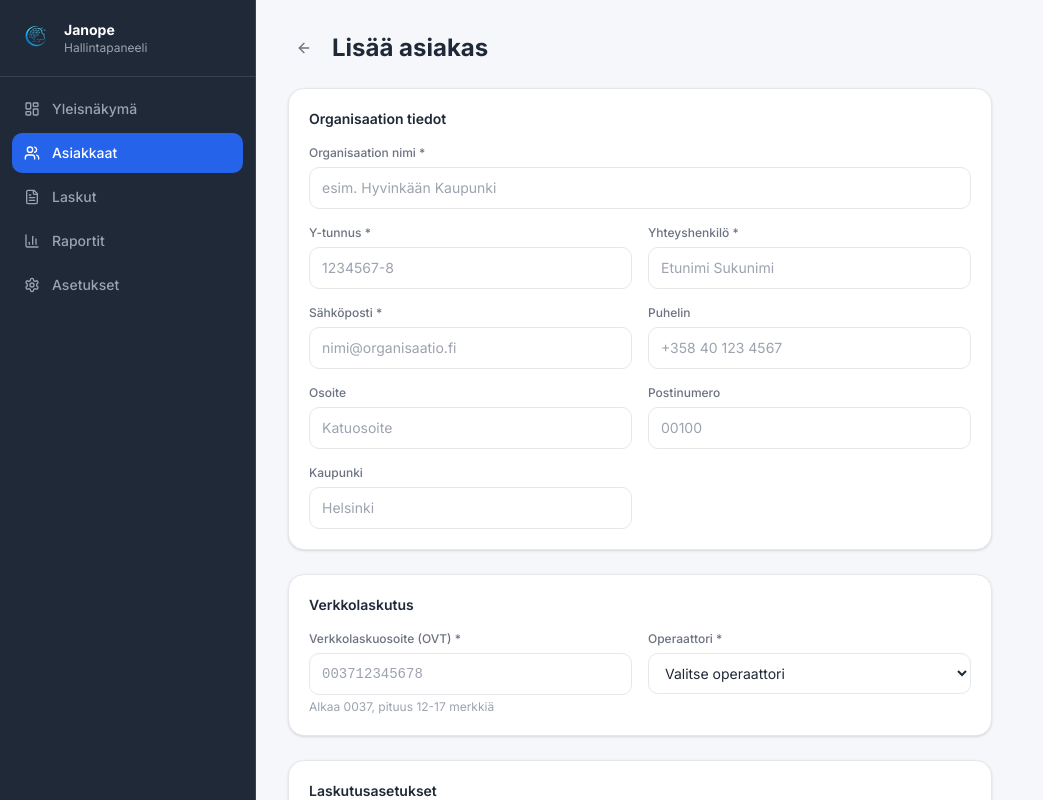
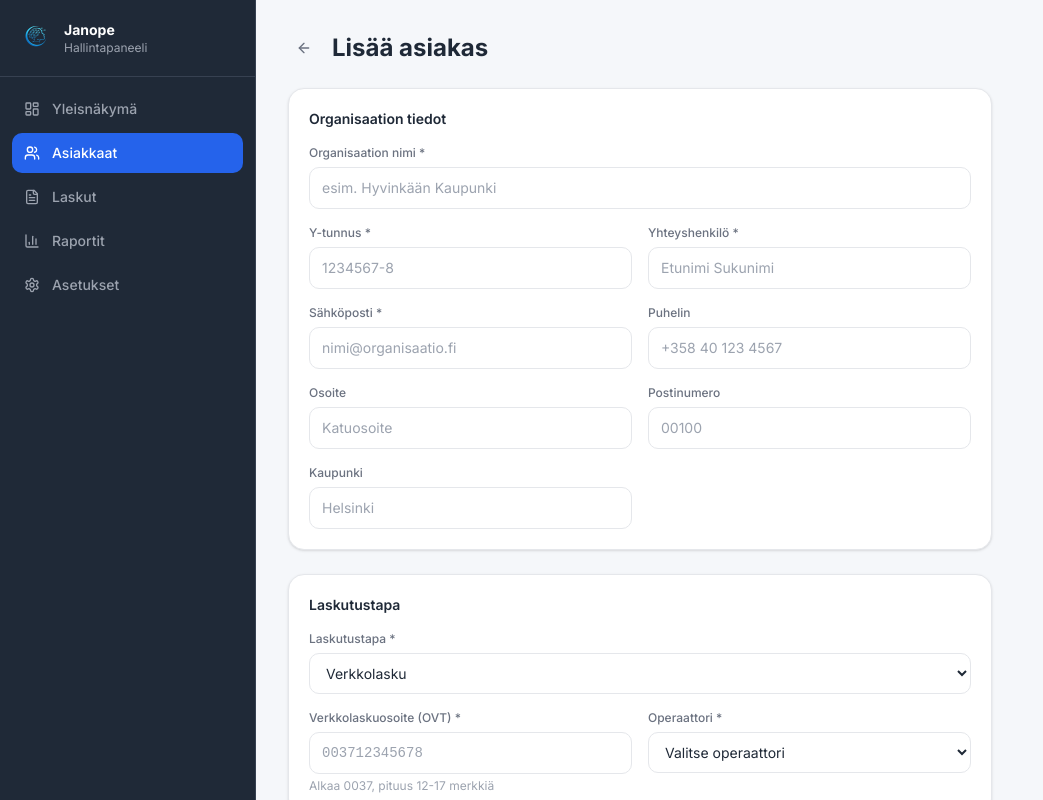
Before and after one commit to janiperta-debug/v0-janope-website, a Next.js app: page /admin/customers/new in a window 1280 px wide. Shown: the top 800 px of the page, without its empty margins (0-1043 px from the left). Built offline with nearby package versions, Linux system fonts and the light colour scheme.

Commit message:
feat: add payment method dropdown with Verkkolasku and PDF options
Default to Verkkolasku for common Finnish B2B usage.

Co-authored-by: null <222923761+janiperta-debug@users.noreply.github.com>

```diff
--- a/app/admin/customers/new/page.tsx
+++ b/app/admin/customers/new/page.tsx
@@ -64,10 +64,31 @@ export default function NewCustomerPage() {
           </div>
         </div>
 
-        {/* Verkkolaskutus */}
+        {/* Laskutustapa */}
         <div className="bg-white rounded-xl p-5 shadow-sm border border-[#e5e7eb]">
-          <h2 className="text-sm font-semibold text-[#1f2937] mb-4">Verkkolaskutus</h2>
+          <h2 className="text-sm font-semibold text-[#1f2937] mb-4">Laskutustapa</h2>
           <div className="grid grid-cols-1 sm:grid-cols-2 gap-4">
+            <div className="sm:col-span-2">
+              <label className="block text-xs font-medium text-[#6b7280] mb-1.5">Laskutustapa *</label>
+              <select
+                id="invoiceMethod"
+                defaultValue="verkkolasku"
+                className="w-full px-3 py-2.5 bg-white border border-[#e5e7eb] rounded-lg text-sm text-[#1f2937] focus:outline-none focus:ring-2 focus:ring-[#2563eb]/20 focus:border-[#2563eb]"
+                onChange={(e) => {
+                  const eInvoiceFields = document.getElementById("eInvoiceFields");
+                  const pdfFields = document.getElementById("pdfFields");
+                  if (eInvoiceFields) eInvoiceFields.style.display = e.target.value === "verkkolasku" ? "grid" : "none";
+                  if (pdfFields) pdfFields.style.display = e.target.value === "pdf" ? "block" : "none";
+                }}
+              >
+                <option value="verkkolasku">Verkkolasku</option>
+                <option value="pdf">PDF-lasku sähköpostiin</option>
+              </select>
+            </div>
+          </div>
+
+          {/* Verkkolasku fields */}
+          <div id="eInvoiceFields" className="grid grid-cols-1 sm:grid-cols-2 gap-4 mt-4">
             <div>
               <label className="block text-xs font-medium text-[#6b7280] mb-1.5">Verkkolaskuosoite (OVT) *</label>
               <input type="text" placeholder="003712345678" className="w-full px-3 py-2.5 bg-white border border-[#e5e7eb] rounded-lg text-sm font-mono text-[#1f2937] placeholder:text-[#9ca3af] focus:outline-none focus:ring-2 focus:ring-[#2563eb]/20 focus:border-[#2563eb]" />
@@ -82,6 +103,13 @@ export default function NewCustomerPage() {
                 ))}
               </select>
             </div>
+          </div>
+
+          {/* PDF fields */}
+          <div id="pdfFields" className="mt-4" style={{ display: "none" }}>
+            <label className="block text-xs font-medium text-[#6b7280] mb-1.5">Laskutussähköposti *</label>
+            <input type="email" placeholder="laskut@organisaatio.fi" className="w-full px-3 py-2.5 bg-white border border-[#e5e7eb] rounded-lg text-sm text-[#1f2937] placeholder:text-[#9ca3af] focus:outline-none focus:ring-2 focus:ring-[#2563eb]/20 focus:border-[#2563eb]" />
+            <p className="text-xs text-[#9ca3af] mt-1">PDF-lasku lähetetään tähän osoitteeseen</p>
           </div>
         </div>
 
```
